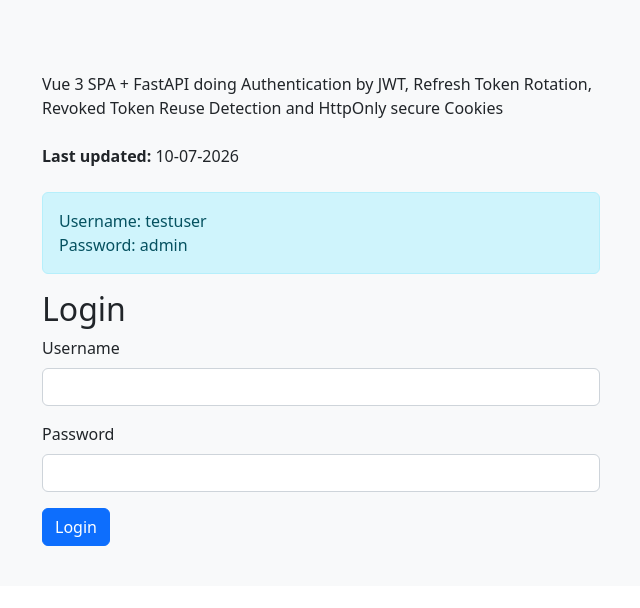
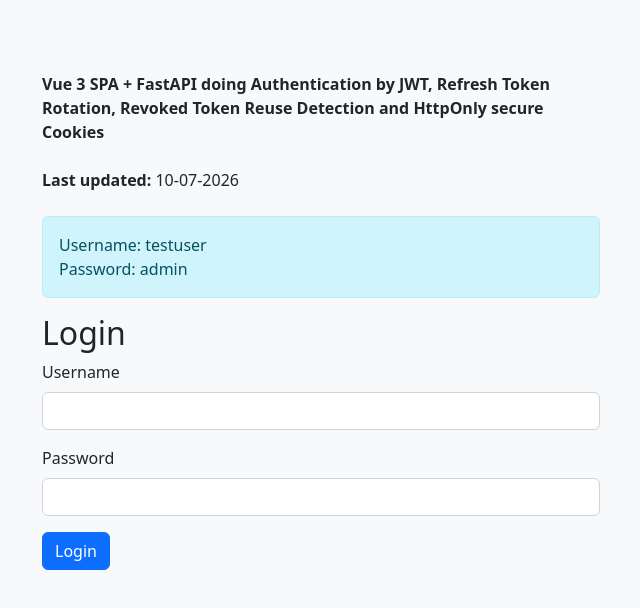
Before and after one commit to persteenolsen/vue-fastapi-jwt-reuse-detection-httponly-client, a Vue app: page /login in a window 1280 px wide. Shown: the top 608 px of the page, without its empty margins (319-959 px from the left). Built offline with nearby package versions, Linux system fonts and the light colour scheme.

Commit message:
Made the headline bold

```diff
--- a/src/views/LoginView.vue
+++ b/src/views/LoginView.vue
@@ -35,7 +35,7 @@
 
     <div class="col-md-6 offset-md-3 mt-5">
 
-        Vue 3 SPA + FastAPI doing Authentication by JWT, Refresh Token Rotation, Revoked Token Reuse Detection and HttpOnly secure Cookies
+        <b>Vue 3 SPA + FastAPI doing Authentication by JWT, Refresh Token Rotation, Revoked Token Reuse Detection and HttpOnly secure Cookies</b>
         <br /><br />
 
         <b>Last updated:</b> 10-07-2026
```
